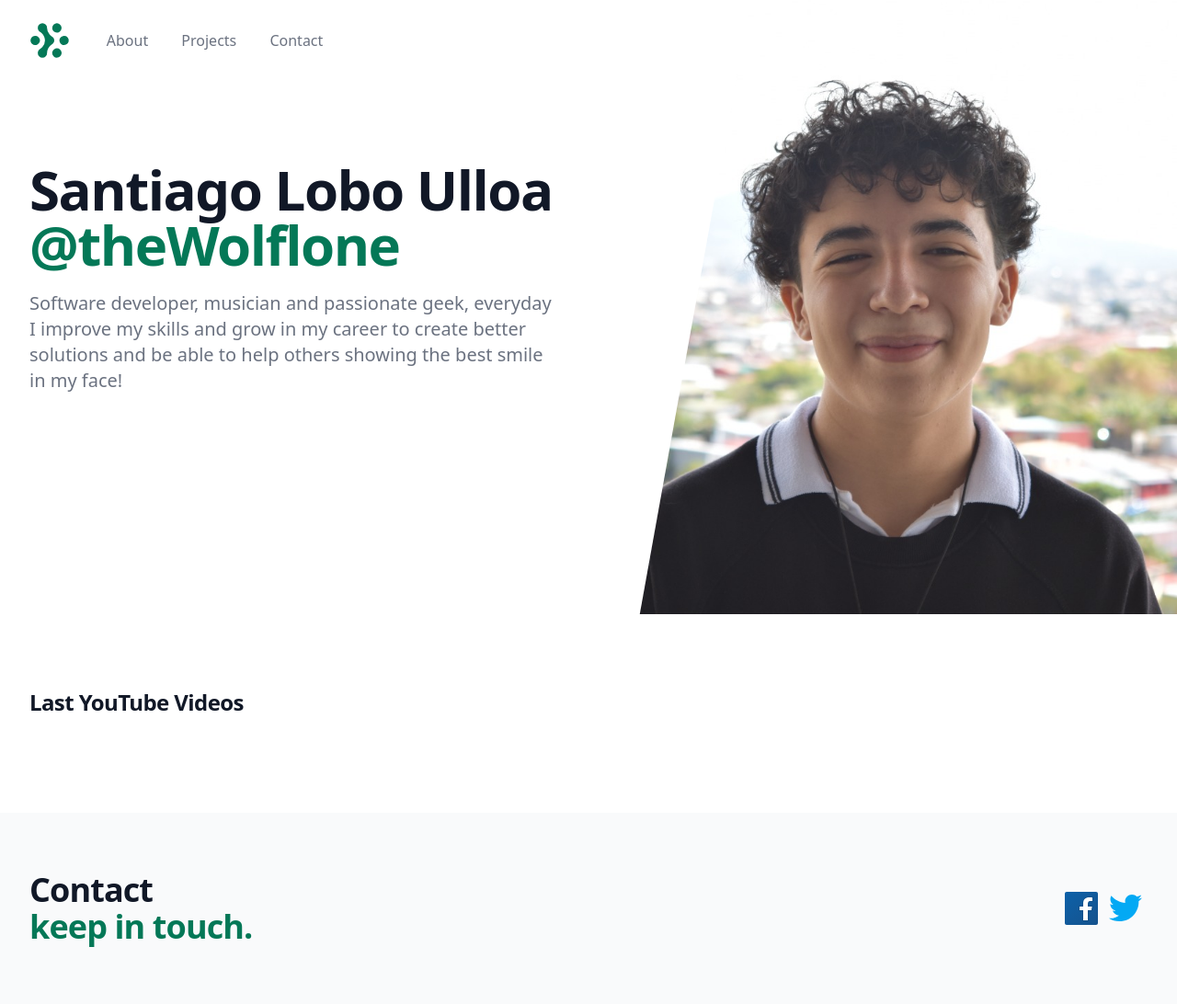
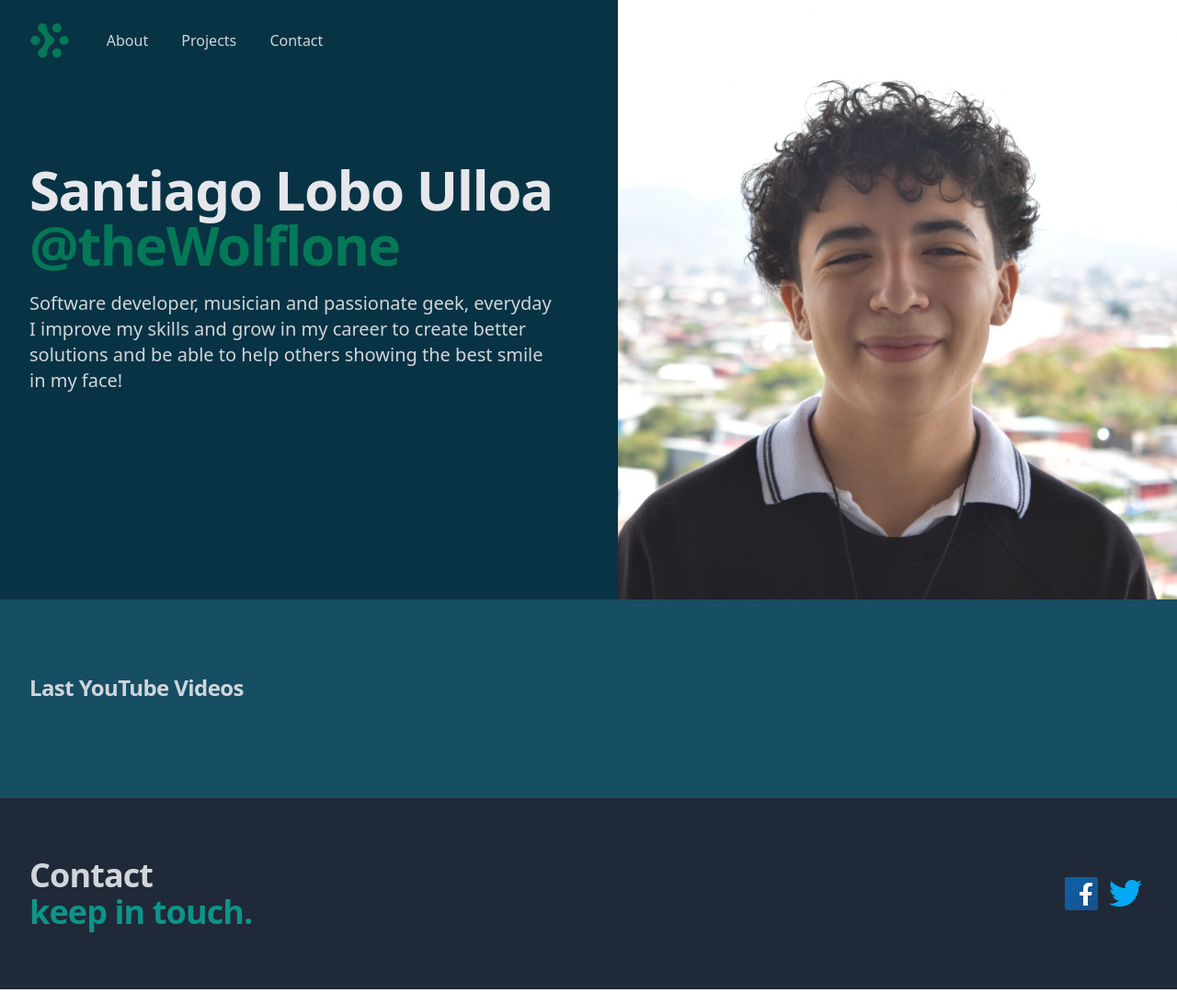
Before and after one commit to theWolflone/async-landing, a website: page src/index.html in a window 1280 px wide. Shown: the whole page at 92% size. Drawn offline with nearby package versions, Linux system fonts and the light colour scheme; no server answers.

Commit message:
Cambio de colores en la landing page

```diff
--- a/src/index.html
+++ b/src/index.html
@@ -7,20 +7,11 @@
   </head>
 
   <body>
-    <div class="relative bg-white overflow-hidden pb-28 h-full">
+    <div class="relative bg-cyan-950 overflow-hidden h-full">
       <div class="max-w-7xl mx-auto">
         <div
-          class="relative z-10 pb-8 bg-white sm:pb-16 md:pb-20 lg:max-w-2xl lg:w-full lg:pb-28 xl:pb-32"
+          class="relative z-10 pb-8 bg-cyan-950 sm:pb-16 md:pb-20 lg:max-w-2xl lg:w-full lg:pb-28 xl:pb-56"
         >
-          <svg
-            class="hidden lg:block absolute left-96 inset-y-0 h-screen w-72 text-white transform translate-x-1/2"
-            fill="currentColor"
-            viewBox="0 0 100 100"
-            preserveAspectRatio="none"
-            aria-hidden="true"
-          >
-            <polygon points="50,0 100,0 50,100 0,100" />
-          </svg>
           <div>
             <div class="relative pt-6 px-4 sm:px-6 lg:px-8">
               <nav
@@ -45,17 +36,17 @@
                 <div class="hidden md:block md:ml-10 md:pr-4 md:space-x-8">
                   <a
                     href="#"
-                    class="font-medium text-gray-500 hover:text-gray-900"
+                    class="font-medium text-gray-300 hover:text-gray-900"
                     >About</a
                   >
                   <a
                     href="#"
-                    class="font-medium text-gray-500 hover:text-gray-900"
+                    class="font-medium text-gray-300 hover:text-gray-900"
                     >Projects</a
                   >
                   <a
                     href="#"
-                    class="font-medium text-gray-500 hover:text-gray-900"
+                    class="font-medium text-gray-300 hover:text-gray-900"
                     >Contact</a
                   >
                 </div>
@@ -70,13 +61,13 @@
               <h1
                 class="text-4xl tracking-tight font-extrabold text-gray-900 sm:text-5xl md:text-6xl"
               >
-                <span class="block xl:inline">Santiago Lobo Ulloa</span>
+                <span class="block text-gray-200 xl:inline">Santiago Lobo Ulloa</span>
                 <span class="block text-emerald-700 xl:inline"
                   >@theWolflone</span
                 >
               </h1>
               <p
-                class="mt-3 text-base text-gray-500 sm:mt-5 sm:text-lg sm:max-w-xl sm:mx-auto md:mt-5 md:text-xl lg:mx-0"
+                class="mt-3 text-base text-gray-300 sm:mt-5 sm:text-lg sm:max-w-xl sm:mx-auto md:mt-5 md:text-xl lg:mx-0"
               >
                 Software developer, musician and passionate geek, everyday I
                 improve my skills and grow in my career to create better
@@ -95,11 +86,11 @@
         />
       </div>
     </div>
-    <div class="bg-white">
+    <div class="bg-cyan-900">
       <div
         class="max-w-2xl mx-auto py-16 px-4 sm:py-20 sm:px-6 lg:max-w-7xl lg:px-8"
       >
-        <h2 class="text-2xl font-extrabold tracking-tight text-gray-900">
+        <h2 class="text-2xl font-bold tracking-tight text-gray-300">
           Last YouTube Videos
         </h2>
         <div
@@ -110,15 +101,15 @@
         </div>
       </div>
     </div>
-    <div class="bg-gray-50">
+    <div class="bg-gray-800">
       <div
         class="max-w-7xl mx-auto py-12 px-4 sm:px-6 lg:py-16 lg:px-8 lg:flex lg:items-center lg:justify-between"
       >
         <h2
           class="text-3xl font-extrabold tracking-tight text-gray-900 sm:text-4xl"
         >
-          <span class="block">Contact</span>
-          <span class="block text-emerald-700">keep in touch.</span>
+          <span class="block text-gray-300">Contact</span>
+          <span class="block text-teal-600">keep in touch.</span>
         </h2>
         <div class="mt-8 flex lg:mt-0 lg:flex-shrink-0">
           <svg
--- a/src/main.js
+++ b/src/main.js
@@ -31,7 +31,7 @@ async function fetchData(urlApi) {
               <img src="${video.snippet.thumbnails.high.url}" alt="${video.snippet.description}" class="w-full">
             </div>
             <div class="mt-4 flex justify-between">
-              <h3 class="text-sm text-gray-700">
+              <h3 class="text-sm text-gray-200">
                 <span aria-hidden="true" class="absolute inset-0"></span>
                 ${video.snippet.title}
               </h3>
```
